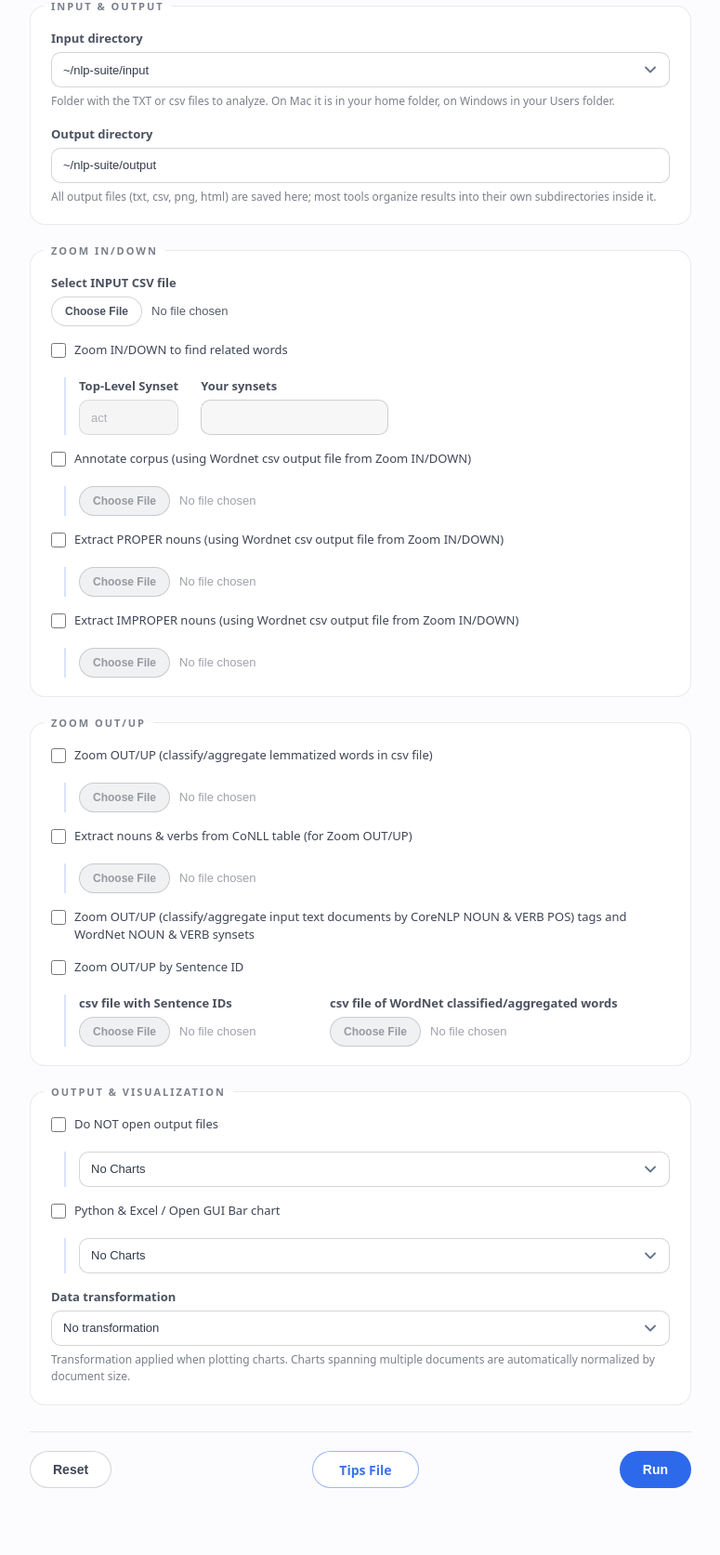
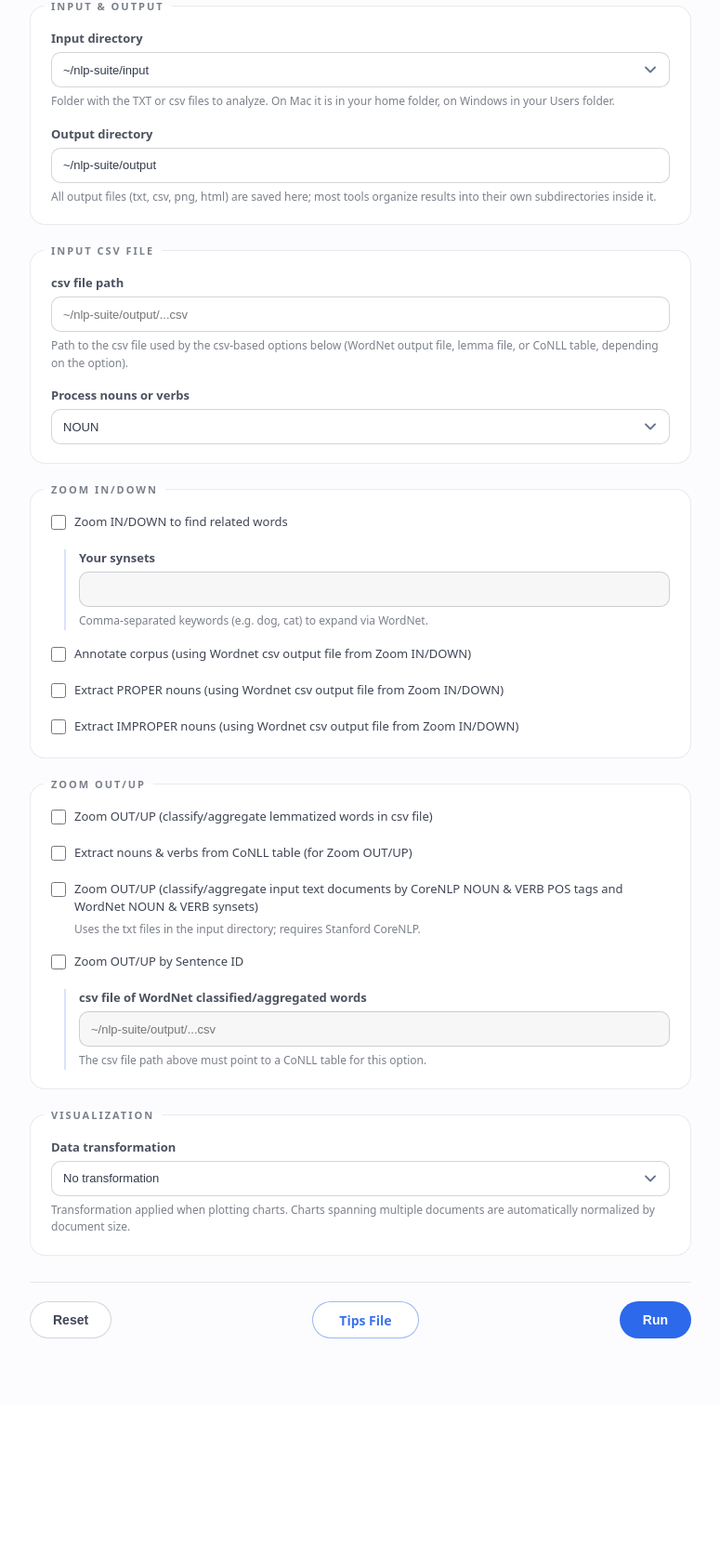
Before and after one commit to coralynnkc/nlp-suite-new, a Django app: template ui/templates/wordnet.html in a window 1280 px wide. Shown: the part 190-1863 px from the top of the page at 93% size, without its empty margins (252-1027 px from the left). After the commit the page ends 1630 px from the top, so only its background shows below. Run offline with Django 4.2, Linux system fonts and the light colour scheme; the template is opened without the code that fills it: most values are stand-ins (such as "Sample title", 1, 10 or a date in 2020); some libraries are stand-ins or nearby versions.

Commit message:
ui: wire WordNet page to /wordnet endpoint
Convert view to _proxy_post and fix the broken form structure (the
form tag was empty and orphaned — nothing was inside it). Rename
checkboxes to the agent's Form() params (disaggregate_var,
annotate_file_var, extract_proper/improper_nouns,
aggregate_lemmatized_var, extract_nouns_verbs_from_CoNLL_var,
aggregate_POS_var, aggregate_bySentenceID_var, wordNet_keyword_list);
add the noun_verb NOUN/VERB select; collapse the six per-option file
inputs into a single csv_file text path input (file inputs only submit
bare filenames, run_kg_wordnet needs a real path — the endpoint now
expandusers csv_file and dict_WordNet_filename_var); drop the
top-level-synset select and desktop chart-package selects that have no
agent params. wordnet.js: drop the deleted dropdown refs, gate the
dict csv input on the Sentence ID checkbox.

```diff
--- a/agent/src/main.py
+++ b/agent/src/main.py
@@ -885,6 +885,9 @@ def wordnet(
 ) -> PlainTextResponse:
     input_dir = os.path.expanduser(inputDirectory)
     keyword_list = [k.strip() for k in wordNet_keyword_list.split(",") if k.strip()]
+    # the form sends these as text paths (browser file inputs only submit bare filenames)
+    csv_file = os.path.expanduser(csv_file)
+    dict_WordNet_filename_var = os.path.expanduser(dict_WordNet_filename_var)
     return dispatch(
         app,
         lambda: run_kg_wordnet(
--- a/ui/app/static/js/wordnet.js
+++ b/ui/app/static/js/wordnet.js
@@ -1,6 +1,5 @@
 function zoomInDownCheckbox() {
     var zoomInDownCheckbox = document.getElementById("zoom-in-related-words");
-    var topLevelSynsetDropdown = document.getElementById("top-level-synset");
     var yourSynsetDropdown = document.getElementById("your-synset");
 
     var annotateCorpusCheckbox = document.getElementById("annotate-corpus-checkbox");
@@ -12,7 +11,6 @@ function zoomInDownCheckbox() {
     var zoomOutSentenceIdCheckbox = document.getElementById("zoom-out-sentenceID");
 
     if(zoomInDownCheckbox.checked) {
-        topLevelSynsetDropdown.disabled = false;
         yourSynsetDropdown.disabled = false;
 
         annotateCorpusCheckbox.disabled = true;
@@ -23,7 +21,6 @@ function zoomInDownCheckbox() {
         classifyAggregateInputCheckbox.disabled = true;
         zoomOutSentenceIdCheckbox.disabled = true;
     } else {
-        topLevelSynsetDropdown.disabled = true;
         yourSynsetDropdown.disabled = true;
 
         annotateCorpusCheckbox.disabled = false;
@@ -242,7 +239,10 @@ function zoomOutSentenceID(){
     var classifyAggregateInputCheckbox = document.getElementById("zoom-out-classify-aggregate-input");
     var zoomOutSentenceIdCheckbox = document.getElementById("zoom-out-sentenceID");
 
+    var dictWordNetInput = document.getElementById("wordnet-classified-aggregated-csv");
+
     if(zoomOutSentenceIdCheckbox.checked) {
+        dictWordNetInput.disabled = false;
         zoomInDownCheckbox.disabled = true;
         extractProperNounCheckbox.disabled = true;
         annotateCorpusCheckbox.disabled = true;
@@ -251,6 +251,7 @@ function zoomOutSentenceID(){
         extractImproperNounCheckbox.disabled = true;
         zoomOutUpCheckbox.disabled = true;
     }else{
+        dictWordNetInput.disabled = true;
         zoomInDownCheckbox.disabled = false;
         extractProperNounCheckbox.disabled = false;
         annotateCorpusCheckbox.disabled = false;
--- a/ui/app/views.py
+++ b/ui/app/views.py
@@ -100,9 +100,8 @@ def word2vec(request: HttpRequest):
     return _proxy_post(request, "/word2vec", "word2vec.html")
 
 
-def wordnet(_: HttpRequest):
-    template = loader.get_template("../templates/wordnet.html")
-    return HttpResponse(template.render())
+def wordnet(request: HttpRequest):
+    return _proxy_post(request, "/wordnet", "wordnet.html")
 
 
 def filesearchword(request: HttpRequest):
--- a/ui/templates/wordnet.html
+++ b/ui/templates/wordnet.html
@@ -5,69 +5,63 @@
 
 <div class="tool-container">
     <h1>Wordnet</h1>
+    <form method="post" class="wordnet-form">
         {% csrf_token %}
-
-    <form method="post" class="wordnet"></form>
 
         {% include "partials/io_directories.html" %}
 
         <fieldset class="form-section">
+            <legend>Input csv file</legend>
+
+            <div class="field">
+                <label for="csv_file">csv file path</label>
+                <input type="text" id="csv_file" name="csv_file" placeholder="~/nlp-suite/output/...csv">
+                <p class="field-help">Path to the csv file used by the csv-based options below (WordNet output file, lemma file, or CoNLL table, depending on the option).</p>
+            </div>
+
+            <div class="field">
+                <label for="noun_verb">Process nouns or verbs</label>
+                <select id="noun_verb" name="noun_verb">
+                    <option value="NOUN">NOUN</option>
+                    <option value="VERB">VERB</option>
+                </select>
+            </div>
+        </fieldset>
+
+        <fieldset class="form-section">
             <legend>Zoom IN/DOWN</legend>
 
-        <div class="field">
-            <label for="input_csv_file">Select INPUT CSV file</label>
-            <input type="file" id="input_csv_file" name="input_csv_file">
+            <div class="field field-check">
+                <label>
+                    <input type="checkbox" id="zoom-in-related-words" name="disaggregate_var">
+                    Zoom IN/DOWN to find related words
+                </label>
+            </div>
+            <div class="field sub-option">
+                <label for="your-synset">Your synsets</label>
+                <input type="text" id="your-synset" name="wordNet_keyword_list" disabled>
+                <p class="field-help">Comma-separated keywords (e.g. dog, cat) to expand via WordNet.</p>
             </div>
 
             <div class="field field-check">
                 <label>
-                <input type="checkbox" id="zoom-in-related-words" name="zomm-in-related-words">
-                Zoom IN/DOWN to find related words
+                    <input type="checkbox" id="annotate-corpus-checkbox" name="annotate_file_var">
+                    Annotate corpus (using Wordnet csv output file from Zoom IN/DOWN)
                 </label>
-        </div>
-        <div class="field-row sub-option">
-            <div class="field">
-                <label for="top-level-synset">Top-Level Synset</label>
-                <select id="top-level-synset" name="top-level-synset" disabled>
-                    <option> act</option>
-                    <option> animal</option>
-                    <option> artifact</option>
-                </select>
-            </div>
-            <div class="field">
-                <label for="your-synset">Your synsets</label>
-                <input type="text" id="your-synset" name="your-synset" disabled>
-            </div>
             </div>
 
             <div class="field field-check">
                 <label>
-                <input type="checkbox" id="annotate-corpus-checkbox" name="annotate-corpus-checkbox">
-                Annotate corpus (using Wordnet csv output file from Zoom IN/DOWN)
+                    <input type="checkbox" id="extract-proper-noun-checkbox" name="extract_proper_nouns">
+                    Extract PROPER nouns (using Wordnet csv output file from Zoom IN/DOWN)
                 </label>
-        </div>
-        <div class="field sub-option">
-            <input type="file" id="annotate-corpus-file" name="annotate-corpus-file" disabled>
             </div>
 
             <div class="field field-check">
                 <label>
-                <input type="checkbox" id="extract-proper-noun-checkbox" name="extract-proper-noun-checkbox">
-                Extract PROPER nouns (using Wordnet csv output file from Zoom IN/DOWN)
-            </label>
-        </div>
-        <div class="field sub-option">
-            <input type="file" id="extract-proper-noun-from-csv" name="extract-proper-noun-from-csv" disabled>
-        </div>
-
-        <div class="field field-check">
-            <label>
-                <input type="checkbox" id="extract-improper-noun-checkbox" name="extract-improper-noun-checkbox">
+                    <input type="checkbox" id="extract-improper-noun-checkbox" name="extract_improper_nouns">
                     Extract IMPROPER nouns (using Wordnet csv output file from Zoom IN/DOWN)
                 </label>
-        </div>
-        <div class="field sub-option">
-            <input type="file" id="extract-improper-noun-from-csv" name="extract-improper-noun-from-csv" disabled>
             </div>
         </fieldset>
 
@@ -76,100 +70,48 @@
 
             <div class="field field-check">
                 <label>
-                <input type="checkbox" id="zoom-out-up" name="zoom-out-up">
+                    <input type="checkbox" id="zoom-out-up" name="aggregate_lemmatized_var">
                     Zoom OUT/UP (classify/aggregate lemmatized words in csv file)
-            </label>
-        </div>
-        <div class="field sub-option">
-            <input type="file" id="classify-aggregate-lemmatized-csv" name="classify-aggregate-lemmatized-csv" disabled>
-        </div>
-
-        <div class="field field-check">
-            <label>
-                <input type="checkbox" id="extract-noun-verb-conll" name="extract-noun-verb-conll">
-                Extract nouns &amp; verbs from CoNLL table (for Zoom OUT/UP)
-            </label>
-        </div>
-        <div class="field sub-option">
-            <input type="file" id="extract-noun-verb-conll-csv" name="extract-noun-verb-conll-csv" disabled>
-        </div>
-
-        <div class="field field-check">
-            <label>
-                <input type="checkbox" id="zoom-out-classify-aggregate-input" name="zoom-out-classify-aggregate-input">
-                Zoom OUT/UP (classify/aggregate input text documents by CoreNLP NOUN &amp; VERB POS) tags and WordNet NOUN &amp; VERB synsets
                 </label>
             </div>
 
             <div class="field field-check">
                 <label>
-                <input type="checkbox" id="zoom-out-sentenceID" name="zoom-out-sentenceID">
+                    <input type="checkbox" id="extract-noun-verb-conll" name="extract_nouns_verbs_from_CoNLL_var">
+                    Extract nouns &amp; verbs from CoNLL table (for Zoom OUT/UP)
+                </label>
+            </div>
+
+            <div class="field field-check">
+                <label>
+                    <input type="checkbox" id="zoom-out-classify-aggregate-input" name="aggregate_POS_var">
+                    Zoom OUT/UP (classify/aggregate input text documents by CoreNLP NOUN &amp; VERB POS tags and WordNet NOUN &amp; VERB synsets)
+                </label>
+                <p class="field-help">Uses the txt files in the input directory; requires Stanford CoreNLP.</p>
+            </div>
+
+            <div class="field field-check">
+                <label>
+                    <input type="checkbox" id="zoom-out-sentenceID" name="aggregate_bySentenceID_var">
                     Zoom OUT/UP by Sentence ID
                 </label>
             </div>
-        <div class="field-row sub-option">
-            <div class="field">
-                <label for="zoom-out-sentenceID-csv">csv file with Sentence IDs</label>
-                <input type="file" id="zoom-out-sentenceID-csv" name="zoom-out-sentenceID-csv" disabled>
-            </div>
-            <div class="field">
+            <div class="field sub-option">
                 <label for="wordnet-classified-aggregated-csv">csv file of WordNet classified/aggregated words</label>
-                <input type="file" id="wordnet-classified-aggregated-csv" name="wordnet-classified-aggregated-csv" disabled>
-            </div>
+                <input type="text" id="wordnet-classified-aggregated-csv" name="dict_WordNet_filename_var" placeholder="~/nlp-suite/output/...csv" disabled>
+                <p class="field-help">The csv file path above must point to a CoNLL table for this option.</p>
             </div>
         </fieldset>
 
         <fieldset class="form-section">
-        <legend>Output &amp; visualization</legend>
-
-        <div class="field field-check">
-            <label>
-                <input type="checkbox" id="open-output-files" name="open-output-files">
-                Do NOT open output files
-            </label>
-        </div>
-        <div class="field sub-option">
-            <select id="excel" name="excel">
-                <option value="no-charts">No Charts</option>
-                <option value="excel">Excel</option>
-                <option value="python-plotly-dynamic">Python Plotly Dynamic</option>
-                <option value="python-plotly-static">Python Plotly Static</option>
-            </select>
-        </div>
-
-        <div class="field field-check">
-            <label>
-                <input type="checkbox" id="python-opengui-barchart" name="python-opengui-barchart">
-                Python &amp; Excel / Open GUI Bar chart
-            </label>
-        </div>
-        <div class="field sub-option">
-            <select id="bar-chart-python-gui" name="bar-chart-python-gui">
-                <option value="excel">No Charts</option>
-                <option value="excel">Excel</option>
-                <option value="python-plotly-dynamic">Python Plotly Dynamic</option>
-                <option value="python-plotly-static">Python Plotly Static</option>
-                <option value="bubble-radar-scatterplot"> Bubble, Radar, Scatter Plots </option>
-                <option value="boxplot">Box Plot</option>
-                <option value="colormap"> Colormap </option>
-                <option value="compartive-bar-chart"> Comparative Bar Chart </option>
-                <option value="geographic-map"> Geographic Map </option>
-                <option value="gephi"> Gephi </option>
-                <option value="sanky-flowchart"> Sanky Flowchart </option>
-                <option value="sunburst-chart"> Sunburst Chart </option>
-                <option value="time-mapper"> Time Mapper </option>
-                <option value="tree-map-chart"> Tree Map Chart </option>
-                <option value="wordcloud"> Wordcloud </option>
-            </select>
-        </div>
-
+            <legend>Visualization</legend>
             {% include "partials/data_transformation.html" %}
         </fieldset>
 
         {% include "partials/form_buttons.html" with tips_url="https://github.com/NLP-Suite/NLP-Suite/blob/current-stable/TIPS/TIPS_NLP_WordNet.pdf" %}
+    </form>
+</div>
 
 <script src="{% static 'js/wordnet.js' %}"></script>
-</div>
-
 <script src="{% static 'js/onlyone.js' %}"></script>
 {% endblock %}
```
Lines whose indentation alone changed are shown as unchanged.
